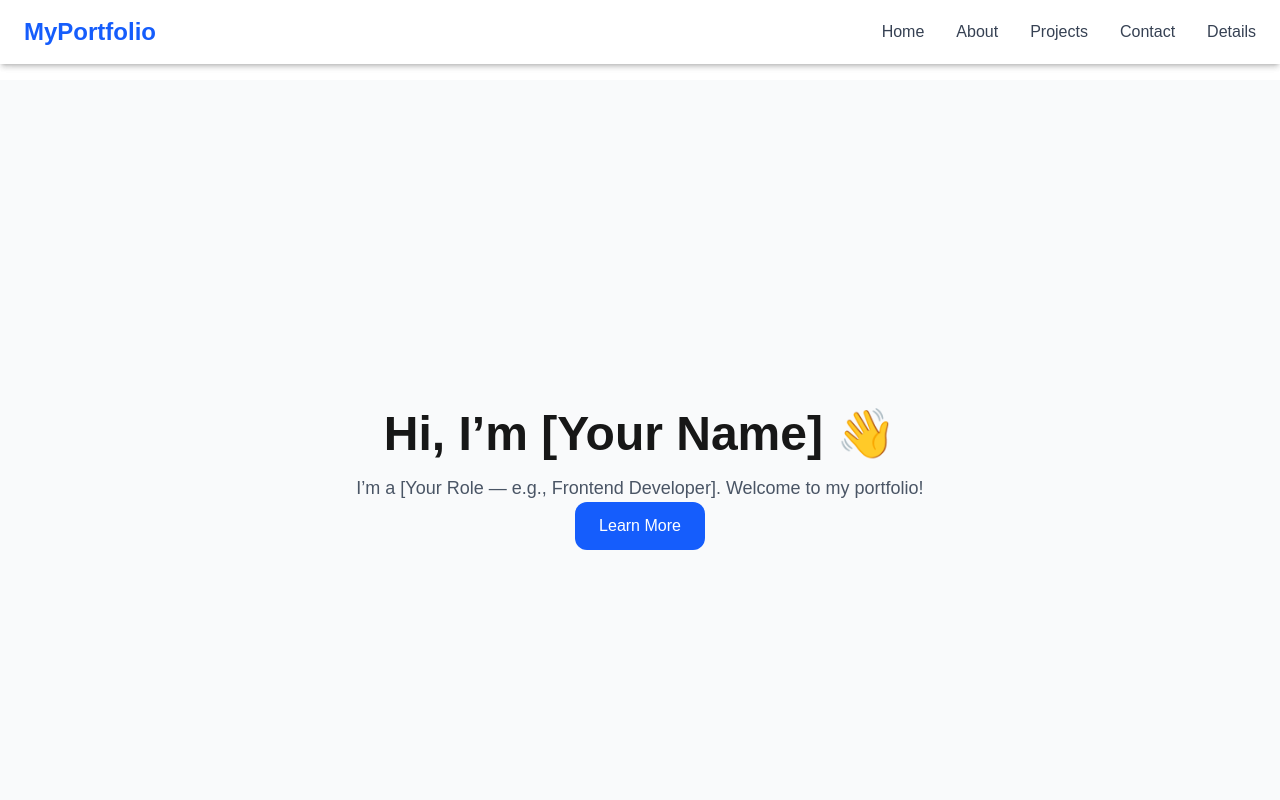
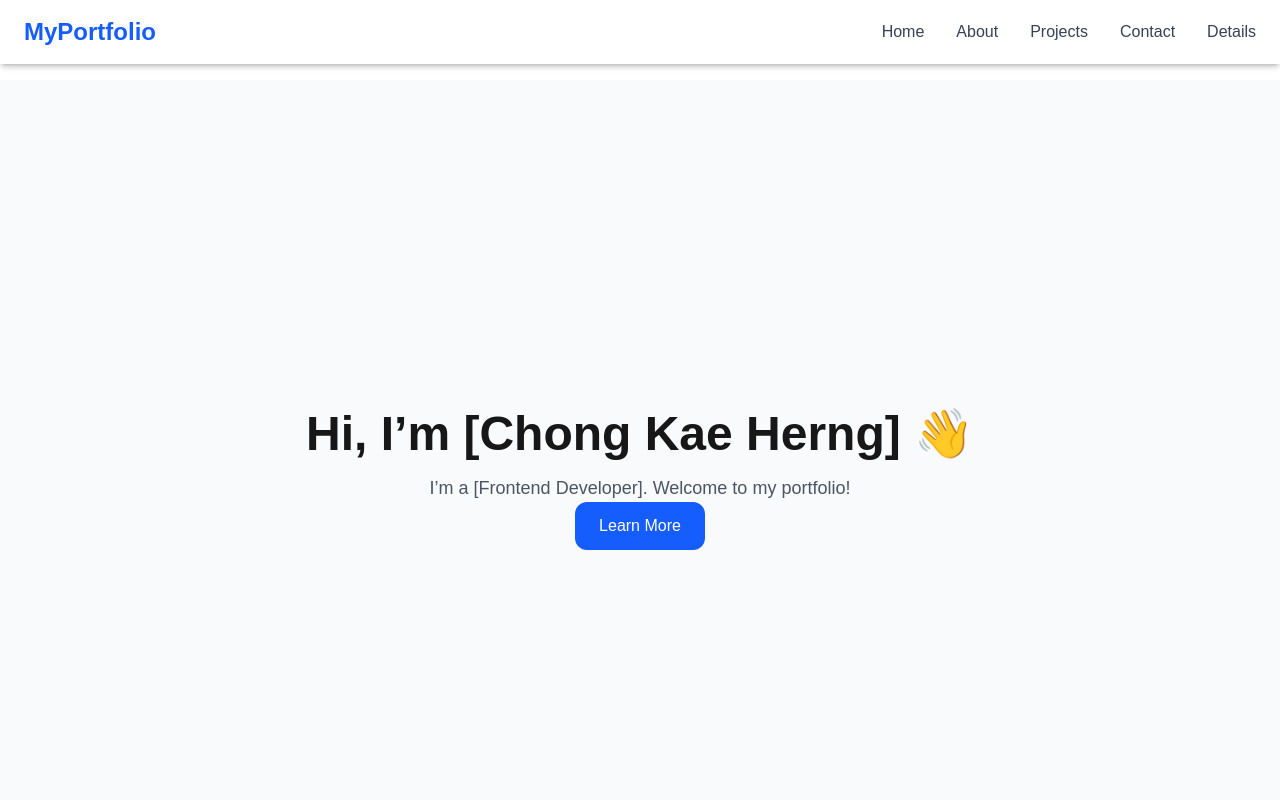
Before and after one commit to KaeHerng/my.profile.nextjs, a Next.js app: page / in a window 1280 px wide. Shown: the top 800 px of the page. Built offline with nearby package versions, Linux system fonts and the light colour scheme.

Commit message:
push change some details

```diff
--- a/src/components/HeroSection.tsx
+++ b/src/components/HeroSection.tsx
@@ -8,9 +8,9 @@ export default function HeroSection() {
 
   return (
     <section id="hero" className="min-h-screen flex flex-col items-center justify-center text-center bg-gray-50">
-      <h1 className="text-5xl font-bold mb-4">Hi, I’m [Your Name] 👋</h1>
+      <h1 className="text-5xl font-bold mb-4">Hi, I’m [Chong Kae Herng] 👋</h1>
       <p className="text-lg text-gray-600 max-w-xl">
-        I’m a [Your Role — e.g., Frontend Developer]. Welcome to my portfolio!
+        I’m a [Frontend Developer]. Welcome to my portfolio!
       </p>
 
        {/* Button to trigger modal */}
```
